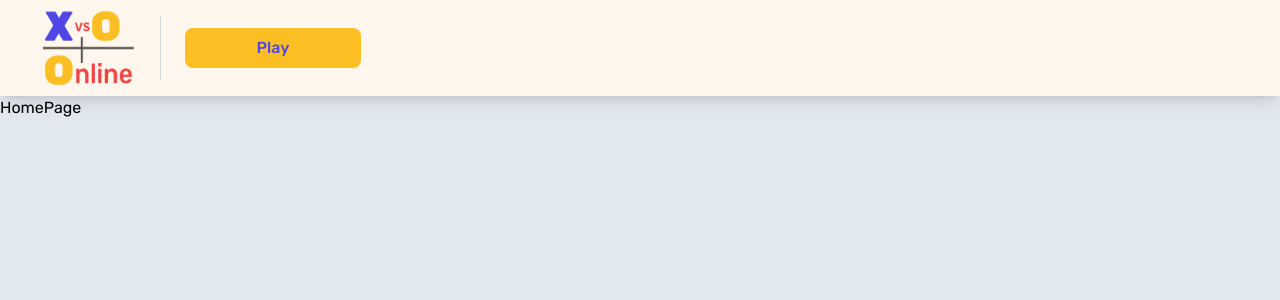
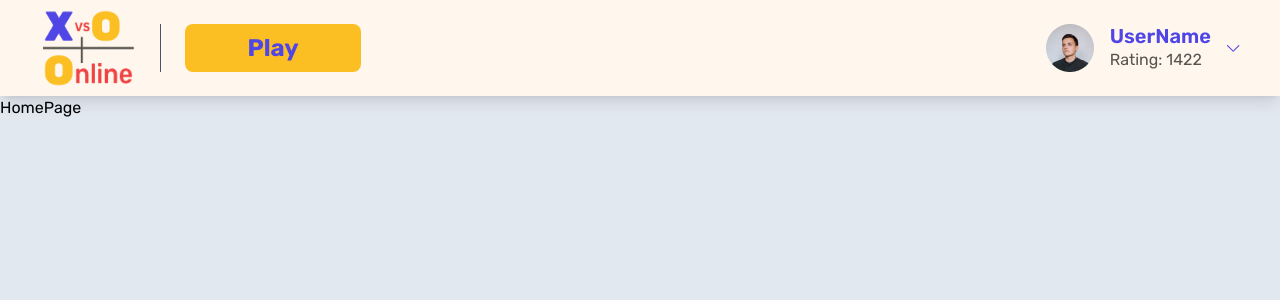
Before and after one commit to RimidalU/tic-tac-toe-online, a Next.js app: page / in a window 1280 px wide. Shown: the top 300 px of the page. Built offline with nearby package versions, Linux system fonts and the light colour scheme.

Commit message:
feat: implement user block in header

```diff
--- a/components/header/Header.tsx
+++ b/components/header/Header.tsx
@@ -1,13 +1,34 @@
 import Image from "next/image";
+
 import logoSrc from "./logo.png";
+import avatarSrc from "./avatar.png";
 
 export function Header() {
   return (
     <header className="flex h-24 items-center px-10 bg-orange-50 shadow-lg">
       <Image src={logoSrc} alt="Logo" className="h-20 w-24" />
-      <div className="w-px h-16 bg-slate-300 mx-6" />
-      <button className="w-44 bg-amber-400 hover:bg-amber-300 transition-colors font-medium text-indigo-600 rounded-lg px-5 py-2">
+      <div className="w-px h-12 bg-slate-600 mx-6" />
+      <button className="w-44 bg-amber-400 hover:bg-amber-300 transition-colors font-bold text-indigo-600 text-2xl rounded-lg px-5 py-2">
         Play
+      </button>
+      <button className="ml-auto flex items-center gap-4 text-start text-indigo-600 hover:text-indigo-500">
+        <Image src={avatarSrc} width={48} height={48} alt="Avatar" />
+        <div>
+          <div className="font-semibold text-xl leading-tight">UserName</div>
+          <div className="text-stone-600">Rating: 1422</div>
+        </div>
+        <svg
+          width="13"
+          height="7"
+          viewBox="0 0 13 7"
+          fill="none"
+          xmlns="http://www.w3.org/2000/svg"
+        >
+          <path
+            d="M6.18753 6.75003C6.04368 6.75003 5.89968 6.69505 5.78985 6.58522L0.164848 0.960222C-0.0549492 0.740426 -0.0549492 0.384504 0.164848 0.164848C0.384645 -0.0548086 0.740566 -0.0549492 0.960222 0.164848L6.18753 5.39216L11.4148 0.164848C11.6346 -0.0549492 11.9906 -0.0549492 12.2102 0.164848C12.4299 0.384645 12.43 0.740566 12.2102 0.960222L6.58522 6.58522C6.47539 6.69505 6.33139 6.75003 6.18753 6.75003Z"
+            fill="currentColor"
+          />
+        </svg>
       </button>
     </header>
   );
```
Also changed, not shown: components/header/avatar.png (added).
